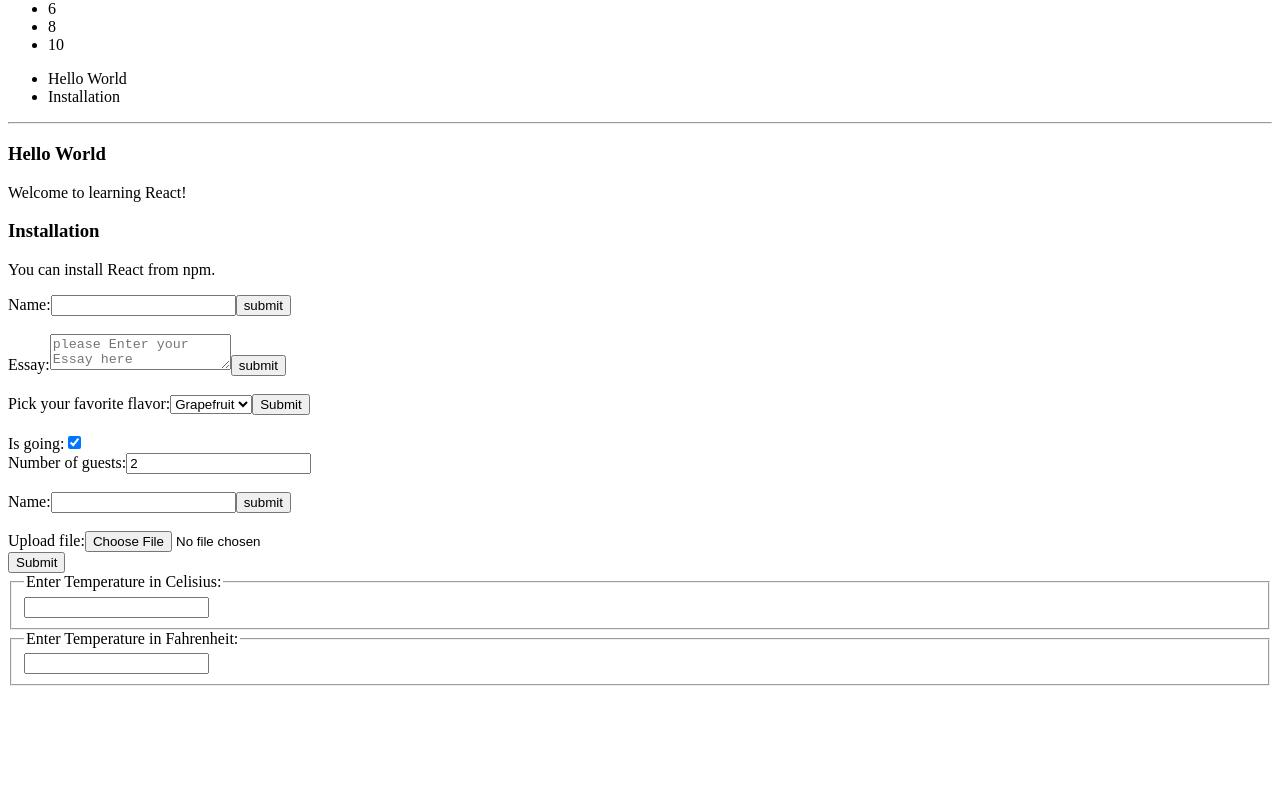
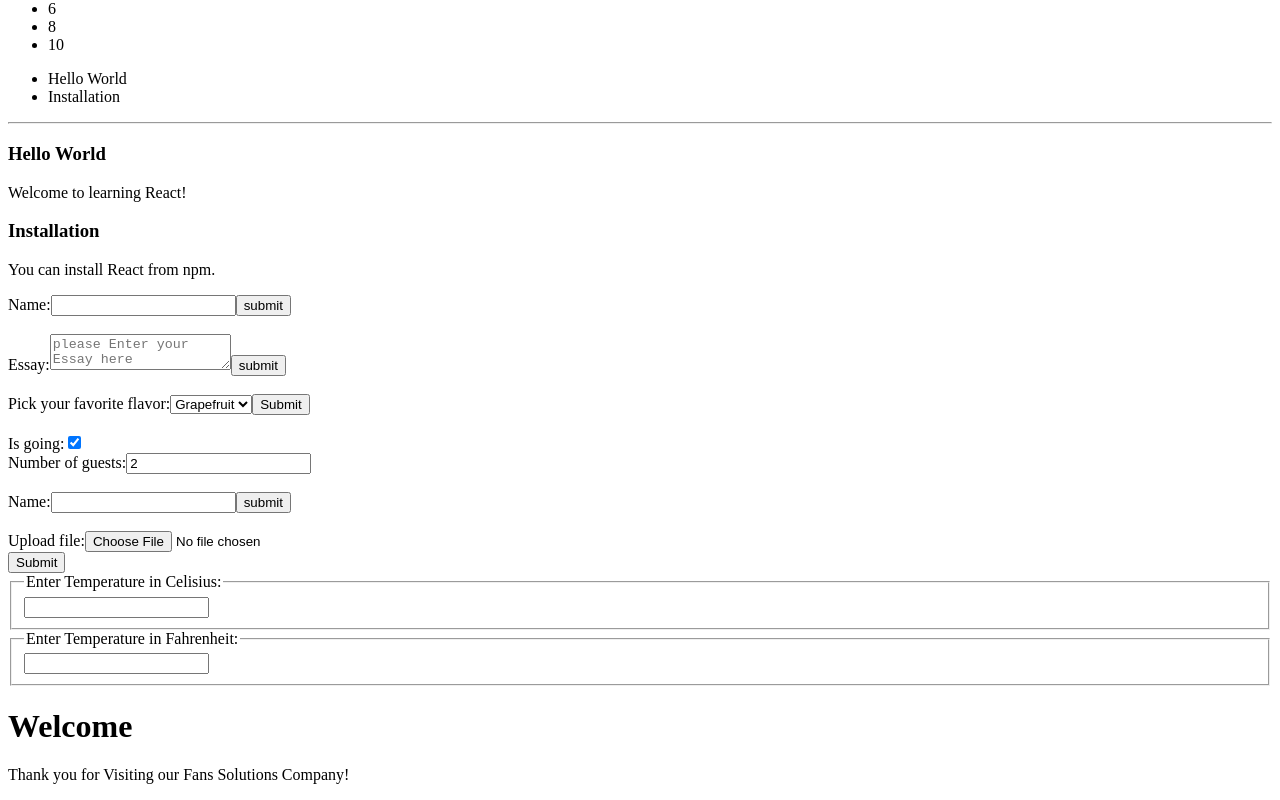
Before and after one commit to Famba-Abdulnassiir/learnreact, a React (Create React App) app in the folder react-practice/: page / in a window 1280 px wide. Shown: the part 1356-2156 px from the top of the page. Before the commit the page ends 2050 px from the top, so only its background shows below. Built offline with nearby package versions, Linux system fonts and the light colour scheme.

Commit message:
this was a brief introduction to Composition and inheritance

```diff
--- /dev/null
+++ b/react-practice/src/containment.js
@@ -0,0 +1,30 @@
+import React from "react";
+
+function Containment(){
+
+
+function FancyBorder(props){
+    return(
+        <div className={'FancyBorder FancyBorder-'+ props.color}>
+            {props.children}
+        </div>
+    );
+}
+
+function WelcomeDialog(){
+    return (
+        <FancyBorder color="blue">
+            <h1 className="Dialog-title">
+                Welcome
+            </h1>
+            <p  className="Dialog-message">
+                Thank you for  Visiting our Fans Solutions Company!
+            </p>
+        </FancyBorder>
+
+    );
+}
+
+return <WelcomeDialog />
+}
+export default Containment;
--- a/react-practice/src/index.js
+++ b/react-practice/src/index.js
@@ -24,6 +24,7 @@
 import NameForm2 from "./uncontrolledComponent1";
 import Fileinput from "./uncontroledInputFile";
 import Calculator from "./calculator";
+import Containment from "./containment";
 
 const rootElement = document.getElementById("root");
 ReactDOM.render(
@@ -51,6 +52,7 @@
     <NameForm2/>
     <Fileinput/>
     <Calculator/>
+    <Containment />
   </StrictMode>,
   rootElement
 );
```
Also changed, not shown: react-practice/src/composition.js (added, +43 -0 lines), react-practice/src/specialization.js (added, +20 -0 lines).
